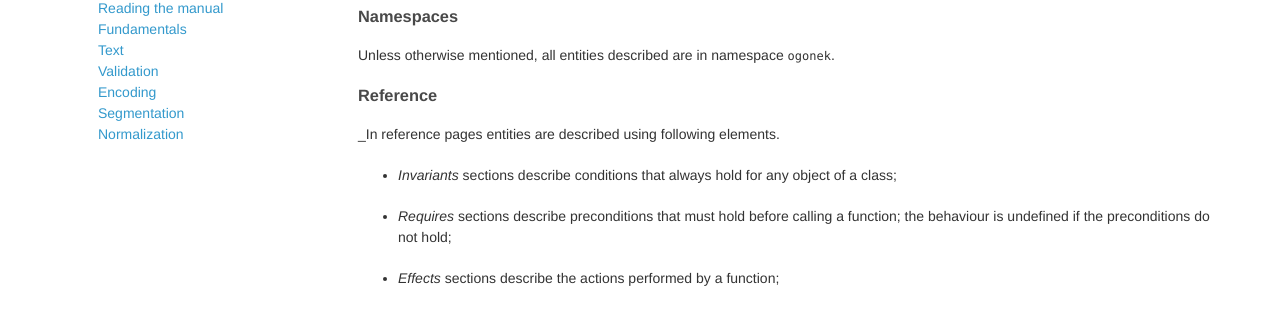
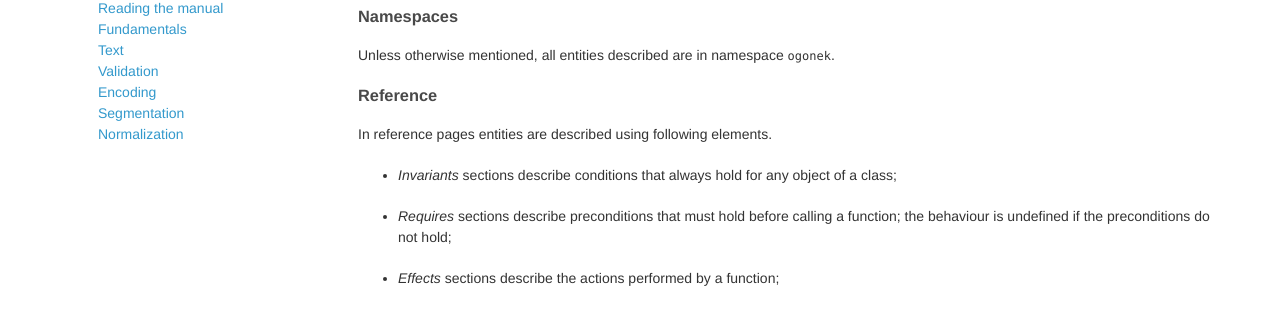
Before and after one commit to libogonek/ogonek, a Jekyll site: the page built from reading.markdown, in a window 1280 px wide and 1125 px high. Shown: the part 173-484 px from the top of the window. Built offline with Jekyll 4.4.1, drawn with Linux system fonts in a browser that asks for light colours.

Commit message:
Stray underscore

```diff
--- a/reading.markdown
+++ b/reading.markdown
@@ -14,7 +14,7 @@ Unless otherwise mentioned, all entities described are in namespace `ogonek`.
 
 ### Reference
 
-_In reference pages entities are described using following elements.
+In reference pages entities are described using following elements.
 
 - *Invariants* sections describe conditions that always hold for any object of
 a class;
```
